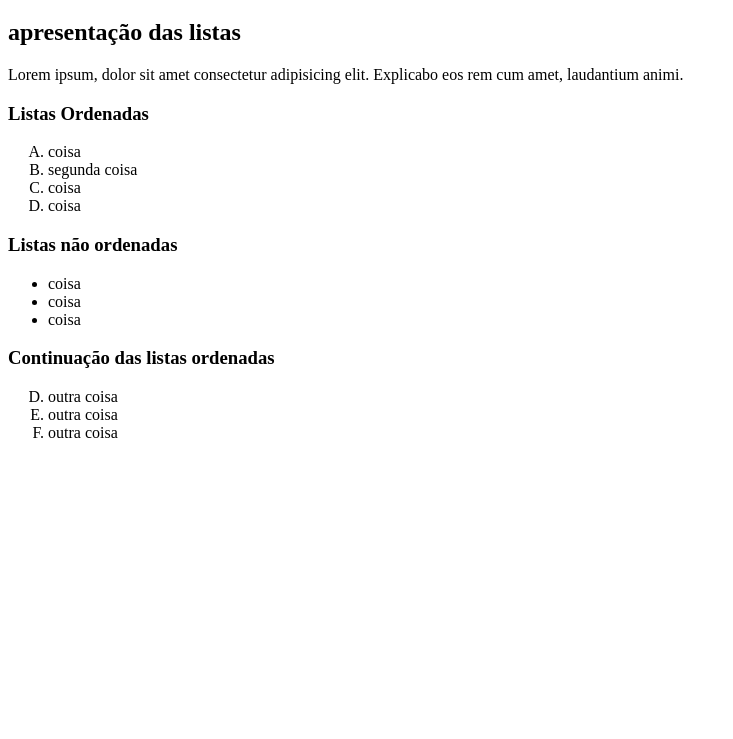
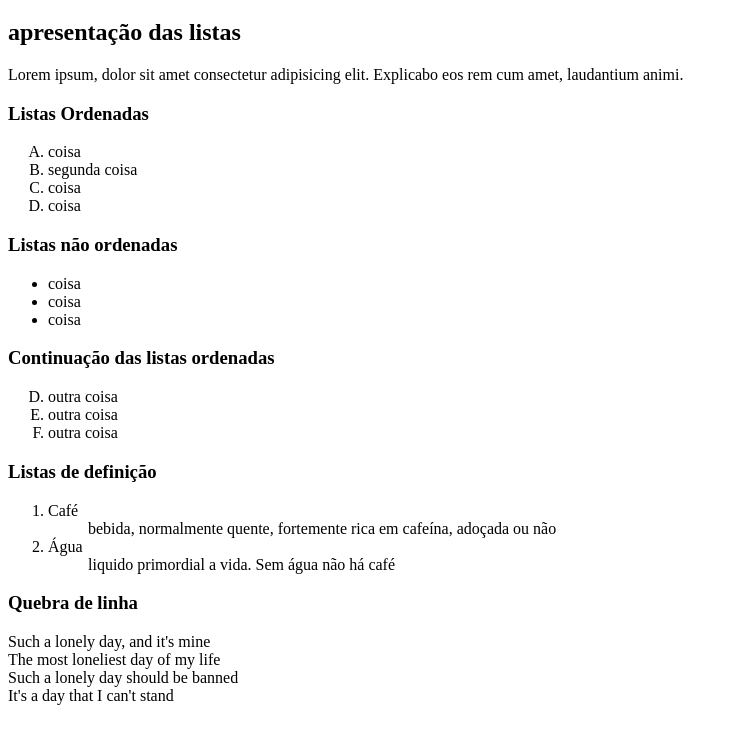
Before and after one commit to raiswss/Gera-aotechHTML, a plain HTML site: page index.html in a window 1280 px wide. Shown: the part 61-800 px from the top of the page, without its empty margins (0-733 px from the left). Drawn offline with Linux system fonts and the light colour scheme.

Commit message:
exemplo quebra de linha

```diff
--- a/index.html
+++ b/index.html
@@ -31,5 +31,26 @@
     <li>outra coisa</li>
 </ol>
 
+<h3>Listas de definição</h3>
+
+<dl>
+    <ol><li>
+    <dt>Café</dt>
+    <dd>bebida, normalmente quente, fortemente rica em cafeína, adoçada ou não</dd>
+</li>
+<li>
+    <dt>Água</dt>
+    <dd>liquido primordial a vida. Sem água não há café</dd>
+</li>
+</ol>
+</dl>
+
+<h3>Quebra de linha</h3>
+Such a lonely day, and it's mine <br>
+The most loneliest day of my life <br>
+Such a lonely day should be banned <br>
+It's a day that I can't stand <br>
+
+
 </body>
 </html>
```
Also changed, not shown: images.jpg (added).
